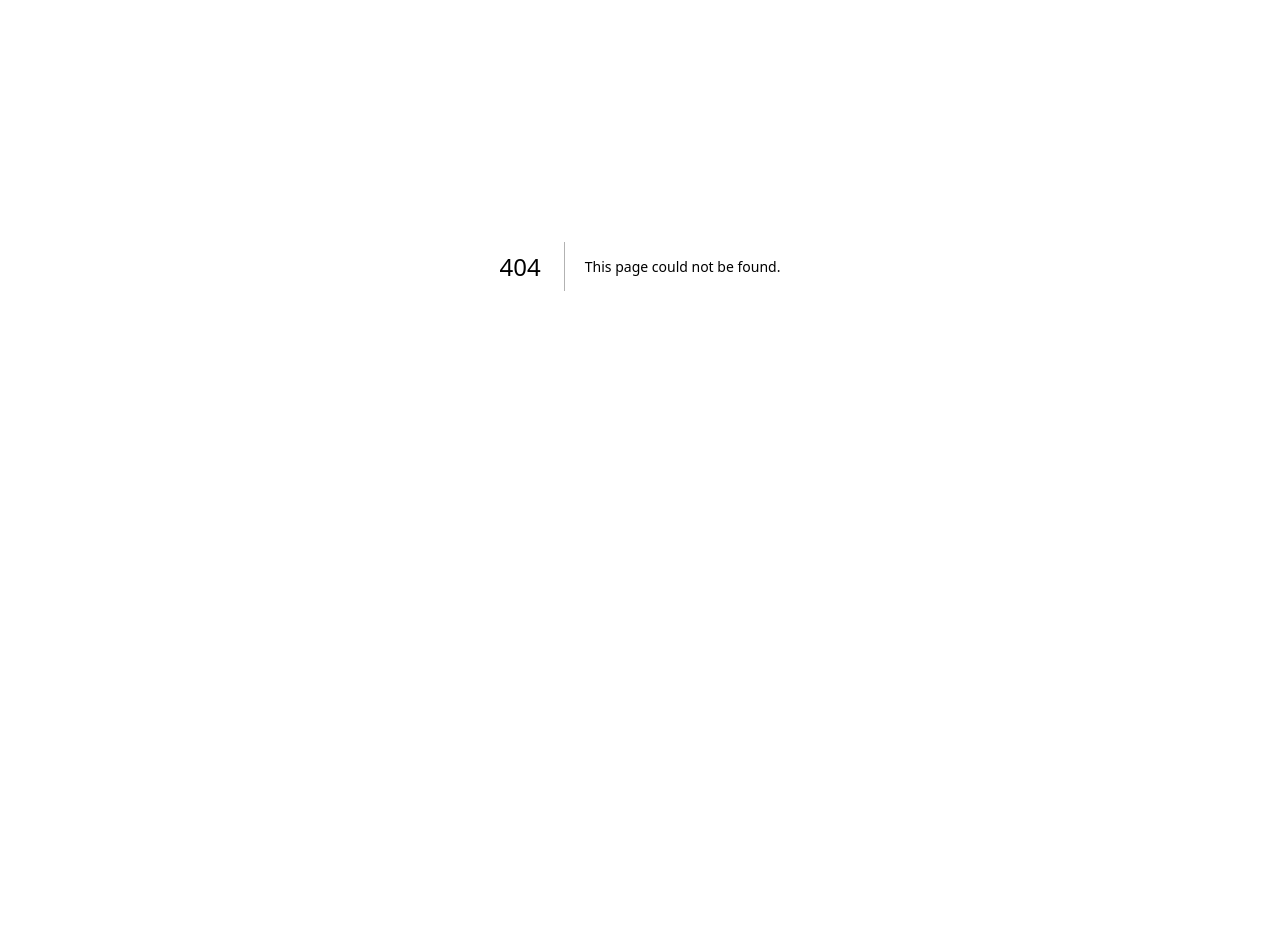
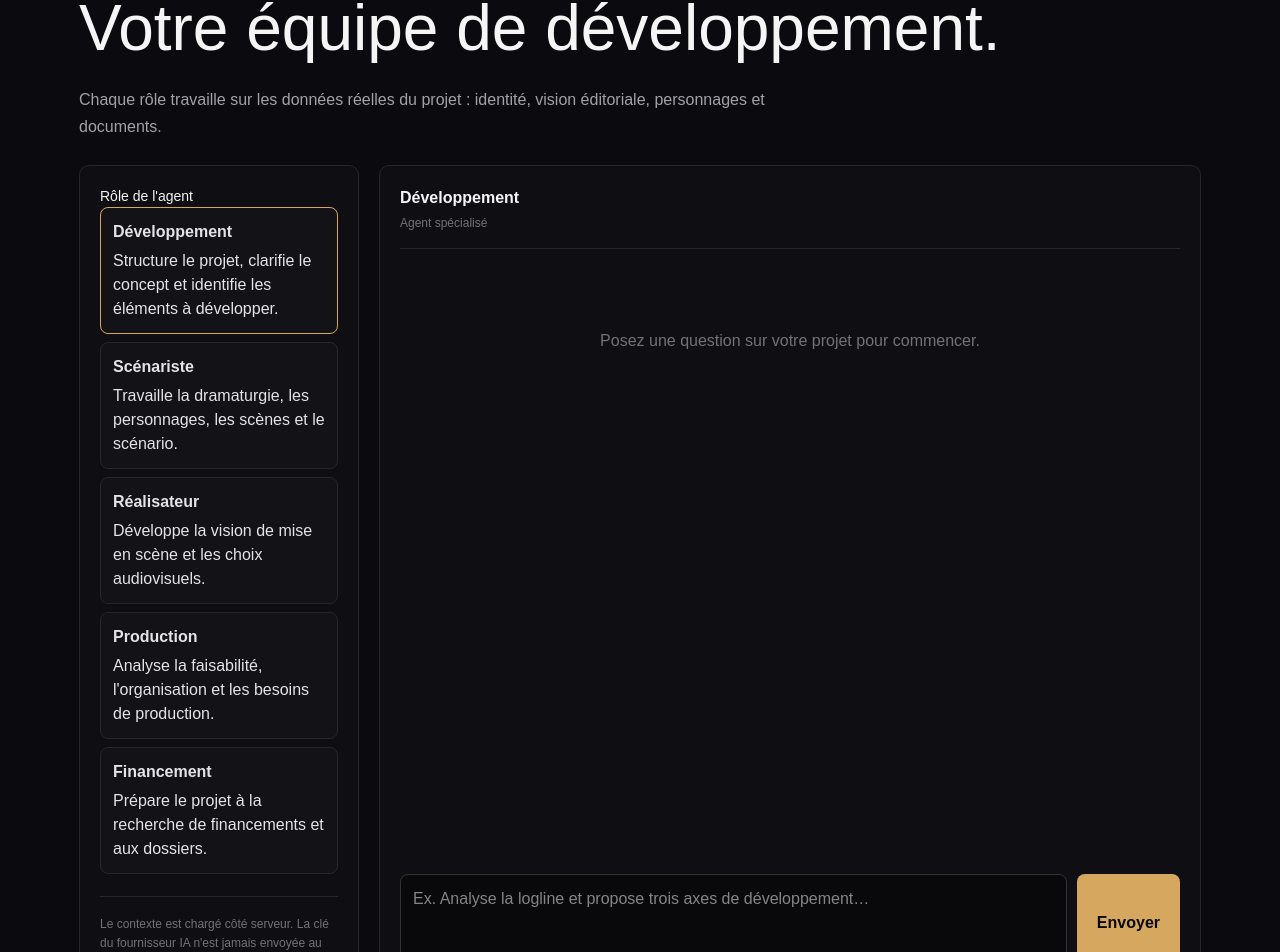
Before and after one commit to HerveNG/Saas-cine, a Next.js app: page /projects/1/assistant in a window 1280 px wide. Before the commit this address had no page. Shown: the part 134-1086 px from the top of the page. Before the commit the page ends 800 px from the top, so only its background shows below. Built offline with nearby package versions, Linux system fonts and the light colour scheme.

Commit message:
feat(ai): add project assistant interface

```diff
--- /dev/null
+++ b/app/projects/[id]/assistant/page.tsx
@@ -0,0 +1,69 @@
+"use client";
+
+import Link from "next/link";
+import { useState } from "react";
+import { AI_ROLES, type AIRole } from "../../../../lib/ai/roles";
+
+export default function AssistantPage({ params }: { params: Promise<{ id: string }> }) {
+  const [projectId, setProjectId] = useState<string | null>(null);
+  const [role, setRole] = useState<AIRole>("development");
+  const [input, setInput] = useState("");
+  const [messages, setMessages] = useState<{ role: "user" | "assistant"; content: string }[]>([]);
+  const [loading, setLoading] = useState(false);
+  const [error, setError] = useState("");
+
+  async function sendMessage() {
+    const id = projectId || (await params).id;
+    setProjectId(id);
+    const message = input.trim();
+    if (!message || loading) return;
+    setInput(""); setError("");
+    setMessages((current) => [...current, { role: "user", content: message }]);
+    setLoading(true);
+    try {
+      const response = await fetch(`/api/projects/${id}/assistant`, { method: "POST", headers: { "Content-Type": "application/json" }, body: JSON.stringify({ role, message }) });
+      const data = await response.json();
+      if (!response.ok) throw new Error(data.error || "Erreur de l'assistant.");
+      setMessages((current) => [...current, { role: "assistant", content: data.answer }]);
+    } catch (err) { setError(err instanceof Error ? err.message : "Erreur de l'assistant."); }
+    finally { setLoading(false); }
+  }
+
+  return (
+    <main style={{ minHeight: "100vh", padding: "28px 5vw 60px", maxWidth: 1250, margin: "0 auto" }}>
+      <Link href={`/projects/${projectId || ""}`} style={{ color: "#a1a1aa", fontSize: 14 }}>← Retour au projet</Link>
+      <header style={{ margin: "35px 0 25px" }}>
+        <p style={{ color: "#d6a85f", letterSpacing: ".16em", fontSize: 11 }}>FILMFUND AFRICA · ASSISTANT IA</p>
+        <h1 style={{ fontSize: "clamp(2rem, 5vw, 4rem)", margin: "10px 0" }}>Votre équipe de développement.</h1>
+        <p style={{ color: "#a1a1aa", lineHeight: 1.7, maxWidth: 760 }}>Chaque rôle travaille sur les données réelles du projet : identité, vision éditoriale, personnages et documents.</p>
+      </header>
+      <div style={{ display: "grid", gridTemplateColumns: "280px 1fr", gap: 20 }}>
+        <aside style={cardStyle}>
+          <h2 style={{ fontSize: 14, marginTop: 0 }}>Rôle de l'agent</h2>
+          <div style={{ display: "grid", gap: 8 }}>
+            {(Object.keys(AI_ROLES) as AIRole[]).map((key) => <button key={key} onClick={() => setRole(key)} style={{ ...roleButton, borderColor: role === key ? "#d6a85f" : "#27272a" }}><strong>{AI_ROLES[key].label}</strong><span>{AI_ROLES[key].description}</span></button>)}
+          </div>
+          <div style={{ marginTop: 22, paddingTop: 18, borderTop: "1px solid #27272a", color: "#71717a", fontSize: 12, lineHeight: 1.6 }}>Le contexte est chargé côté serveur. La clé du fournisseur IA n'est jamais envoyée au navigateur.</div>
+        </aside>
+        <section style={{ ...cardStyle, minHeight: 600, display: "flex", flexDirection: "column" }}>
+          <div style={{ borderBottom: "1px solid #27272a", paddingBottom: 16 }}><strong>{AI_ROLES[role].label}</strong><div style={{ color: "#71717a", fontSize: 12, marginTop: 4 }}>Agent spécialisé</div></div>
+          <div style={{ flex: 1, padding: "20px 0", display: "grid", gap: 14, alignContent: "start" }}>
+            {!messages.length && <div style={{ color: "#71717a", textAlign: "center", padding: 60 }}>Posez une question sur votre projet pour commencer.</div>}
+            {messages.map((item, index) => <div key={index} style={{ justifySelf: item.role === "user" ? "end" : "start", maxWidth: "85%", padding: "13px 16px", borderRadius: 10, background: item.role === "user" ? "#1d1d24" : "#121217", border: "1px solid #27272a", whiteSpace: "pre-wrap", lineHeight: 1.65 }}>{item.content}</div>)}
+            {loading && <div style={{ color: "#71717a", padding: 10 }}>L'agent analyse le projet…</div>}
+          </div>
+          {error && <div style={{ color: "#fca5a5", fontSize: 13, marginBottom: 10 }}>{error}</div>}
+          <div style={{ display: "flex", gap: 10 }}>
+            <textarea value={input} onChange={(event) => setInput(event.target.value)} onKeyDown={(event) => { if (event.key === "Enter" && !event.shiftKey) { event.preventDefault(); sendMessage(); } }} placeholder="Ex. Analyse la logline et propose trois axes de développement…" rows={3} style={inputStyle} />
+            <button onClick={sendMessage} disabled={loading || !input.trim()} style={sendButton}>{loading ? "…" : "Envoyer"}</button>
+          </div>
+        </section>
+      </div>
+    </main>
+  );
+}
+
+const cardStyle = { border: "1px solid #27272a", background: "#0f0f13", borderRadius: 10, padding: 20 };
+const roleButton = { textAlign: "left" as const, display: "grid", gap: 5, padding: 12, border: "1px solid", background: "#121217", color: "#e4e4e7", borderRadius: 8, cursor: "pointer" };
+const inputStyle = { flex: 1, resize: "none" as const, background: "#09090b", border: "1px solid #333", borderRadius: 8, padding: 12, color: "#fff", font: "inherit" };
+const sendButton = { alignSelf: "stretch", padding: "0 20px", border: 0, borderRadius: 8, background: "#d6a85f", color: "#09090b", fontWeight: 700, cursor: "pointer" };
```
